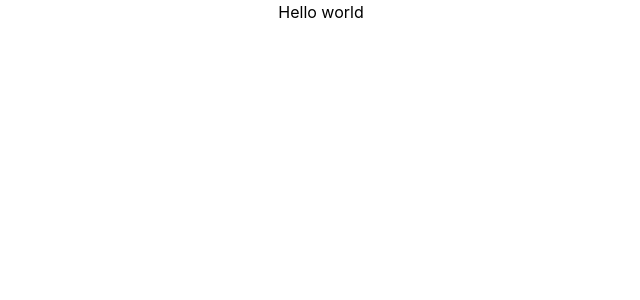
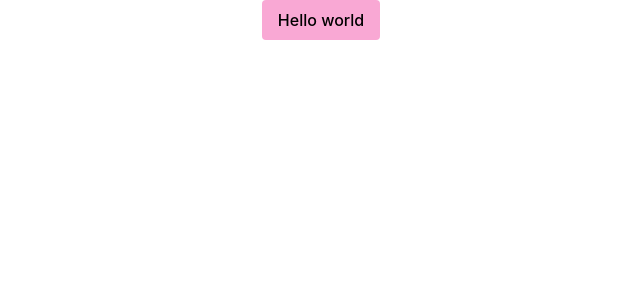
Before and after one commit to thlam05/SterioX, a React (Vite) app in the folder client/: page /login in a window 1280 px wide. Shown: the top 300 px of the page, without its empty margins (319-959 px from the left). Built offline with nearby package versions, Linux system fonts and the light colour scheme.

Commit message:
feature(client): update button component

```diff
--- a/client/src/components/ui/button.tsx
+++ b/client/src/components/ui/button.tsx
@@ -4,6 +4,12 @@ interface ButtonProps extends ButtonHTMLAttributes<HTMLButtonElement> {
   variant?: 'primary' | 'secondary' | 'danger';
   label?: string;
 }
+
+const variantStyles = {
+  primary: 'bg-primary hover:bg-primary-dark text-dark',
+  secondary: 'bg-secondary hover:bg-secondary-dark text-white',
+  danger: 'bg-danger hover:bg-danger-dark text-white',
+};
 
 export function Button({
   type = 'button',
@@ -13,10 +19,15 @@ export function Button({
   children,
   ...props
 }: ButtonProps) {
-  const baseClass = `bg-${variant}`;
+
+  const baseLayout = 'px-4 py-2 font-medium rounded transition-colors duration-200 focus:outline-none focus:ring-2 focus:ring-offset-2';
+
+  const variantClass = variantStyles[variant] || variantStyles.primary;
+
+  const finalClassName = `${baseLayout} ${variantClass} ${className}`.trim();
 
   return (
-    <button type={type} className={`${baseClass} ${className}`.trim()} {...props}>
+    <button type={type} className={finalClassName} {...props}>
       {children ?? label}
     </button>
   );
```
